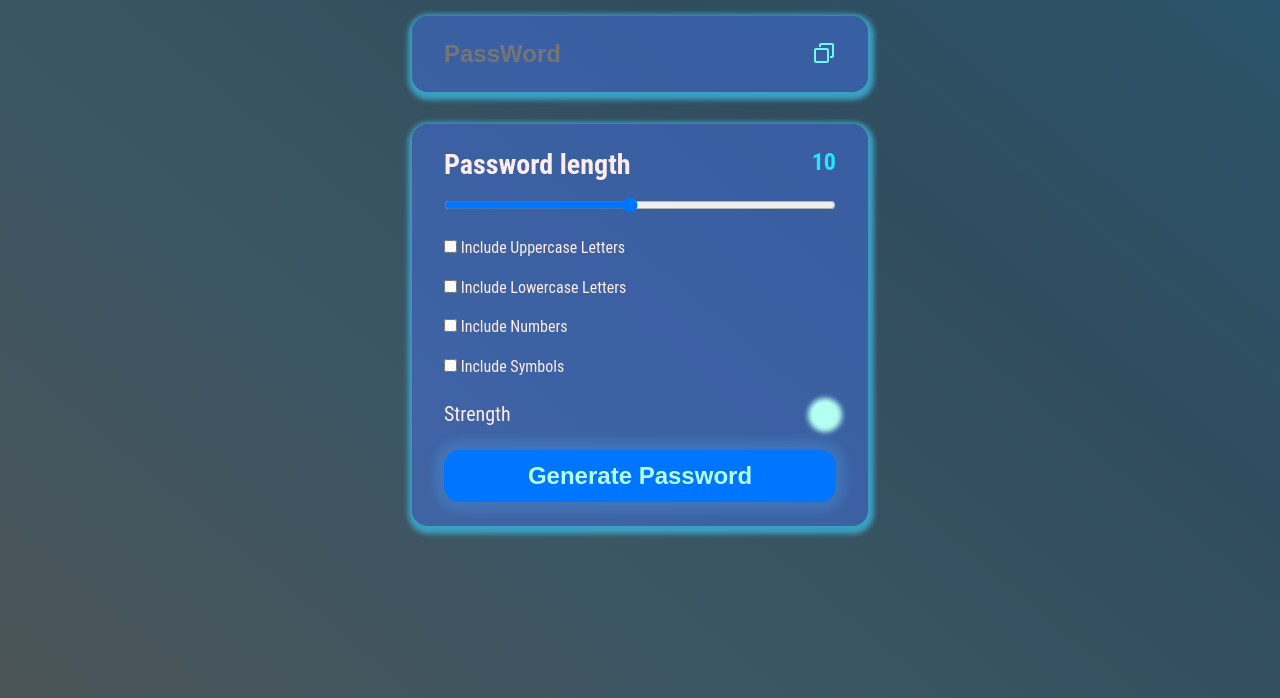
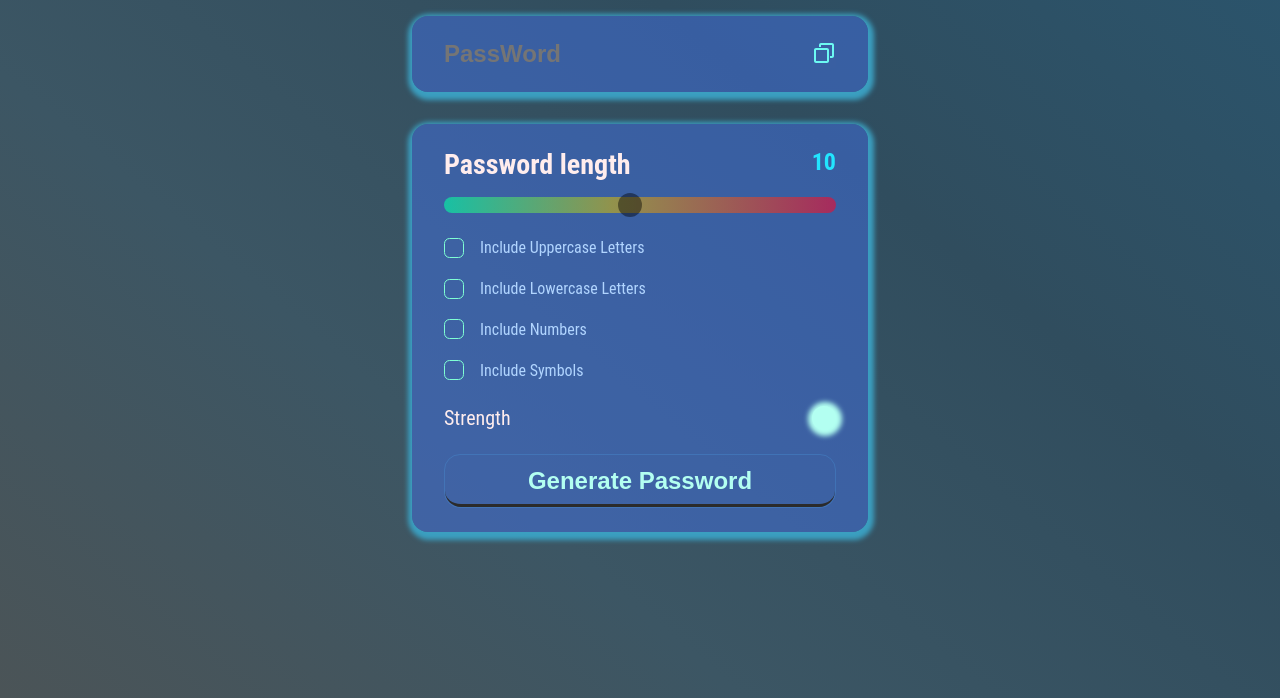
Before and after one commit to Ashutosh3699/password_generator, a plain HTML site: page index.html in a window 1280 px wide. Shown: the part 102-800 px from the top of the page. Drawn offline with Linux system fonts and the light colour scheme.

Commit message:
final commit

```diff
--- a/index.html
+++ b/index.html
@@ -67,23 +67,23 @@
 
                 <div class="option">
 
-                    <input type="checkbox" name="Password" id="uppercase" >
+                    <input type="checkbox" name="Password" id="uppercase" class="checkBtn">
                     <label for="uppercase">Include Uppercase Letters</label>
                 </div>
                 <div class="option">
 
-                    <input type="checkbox" name="Password" id="lowercase">
+                    <input type="checkbox" name="Password" id="lowercase"   class="checkBtn">
                     <label for="lowercase">
                         Include Lowercase Letters</label>
                 </div>
                 <div class="option">
 
-                    <input type="checkbox" name="Password" id="number">
+                    <input type="checkbox" name="Password" id="number"  class="checkBtn">
                     <label for="number">Include Numbers</label>
                 </div>
                 <div class="option">
 
-                    <input type="checkbox" name="Password" id="symbols">
+                    <input type="checkbox" name="Password" id="symbols" class="checkBtn">
                     <label for="symbols">Include Symbols</label>
                 </div>
 
--- a/script.js
+++ b/script.js
@@ -11,6 +11,13 @@ function handleSlider(){
 
     slider_indicator.value = passwordLength;
     password_length.innerText= passwordLength;
+
+    // to measure the background color
+    // const min = slider_indicator.min;
+    // const max = slider_indicator.max;
+
+    // slider_indicator.style.backgroundSize = ((passwordLength-min)*100/(max-min)) + "% 100%";
+
 }
 
 const provideVal = ()=>{
@@ -84,13 +91,13 @@ const strengthColor = ()=>{
 
     if(hasLower && hasUpper && (hasNumber||hasSymbol) && passwordLength>=7){
 
-        setIndicator("#0f0");
+        setIndicator("#03fca0");
     }
     else if((hasLower || hasUpper) && (hasSymbol || hasNumber ) && passwordLength>=4){
-        setIndicator("#ff0");
+        setIndicator("#f2fc69");
     }
     else{
-        setIndicator("#f00");
+        setIndicator("#ff7033");
     }
 
 }
@@ -162,6 +169,8 @@ const shufflePassword = (points)=>{
 
     for (let i = points.length -1; i > 0; i--) {
         let j = Math.floor(Math.random() * (i+1));
+
+        // fint the index from 0 to i thn swap the position of i and j
         let k = points[i];
         points[i] = points[j];
         points[j] = k;
@@ -189,7 +198,7 @@ generate_btn.addEventListener('click',()=>{
 
     console.log("Starting the Journey");
     password = "";
-    // setting up of compulsory value
+    // setting up of compulsory value storing the function in the array and then calling it randomly
     let funcArr = [];
 
     if(upperCaseCheck.checked){
--- a/style.css
+++ b/style.css
@@ -34,7 +34,7 @@
 .header{
 
     font-size: 2rem;
-    color: rgb(255, 237, 237);
+    color: rgba(255, 237, 237, 0.789);
     font-weight: 600;
     text-transform: uppercase;
 
@@ -96,6 +96,47 @@
 
     font-size: 1rem;
     margin-top: 0.3rem;
+    cursor: pointer;
+    display: flex;
+    align-items: center;
+    gap: 0 1rem;
+}
+
+.option label{
+
+    color: #b1d5ff;
+}
+
+.checkBtn{
+
+    cursor: pointer;
+    color: #b3fff1;
+}
+.option input{
+
+    appearance: none;
+    width: 20px;
+    height: 20px;
+    border: 1px solid aquamarine;
+    position: relative;
+    border-radius: 0.35rem;
+  }
+
+.option input:checked{
+
+    background-color: #00ccff;
+}
+
+.option input:checked::before{
+
+    content: "✔";
+    position: absolute;
+    color: rgba(0, 88, 108, 0.599);
+    top: 0;
+    left: 0;
+    font-size: 1.5rem;
+    transform: translateX(1px) translateY(-12px);
+
 }
 
 .strength{
@@ -148,11 +189,13 @@
     border-radius: 1.5rem;
     top: -2.5rem;
     left: -1.5rem;
+    transform: translateY(2rem);
     scale: 0;
-    transition: all 200ms ease-in-out;
+    transition: all 400ms ease-in-out;
 }
 
 .active{
+    transform: translateY(0rem);
     scale:1;
 }
 
@@ -169,6 +212,7 @@
 
 .pink_btn{
 
+    position: relative;
     margin-top: 0.5rem;
     padding-top: 0.75rem;
     padding-bottom: 0.75rem;
@@ -176,16 +220,76 @@
     font-weight: 900;
     border-radius: 1rem;
     color: #b3fff1;
-    background-color: #0075FF;
-    border: 0px;
-    box-shadow: 0px 0px 10px 10px rgba(80, 185, 255, 0.2);
+    background-color: transparent;
+    border: 1px solid rgba(80, 185, 255, 0.2);
+    /**/
     transition: all 200ms ease-in-out;
     cursor: pointer;
 }
+
+.pink_btn::before{
+
+    content: "";
+    position: absolute;
+    top: 0;
+    bottom: 0;
+    right: 0;
+    left: 0;
+    border-radius: 1rem;
+    border-bottom: 3px solid rgb(43, 43, 43);
+}
+
 .pink_btn:hover{
 
     transform: scale(1.01);
-    background-color: #025bc2;
+    background: linear-gradient(90deg, rgba(0, 188, 255, 0.19) 0%, rgba(3, 153, 220, 1) 100%);
+    box-shadow: 0px 0px 10px 10px rgba(80, 185, 255, 0.2);
     color: #64f8dc;
+    border: none;
 
 }
+
+.slide_range{
+
+    appearance: none;
+    height: 1rem;
+    width: 100%;
+    background-color: #395FA2;
+    border-radius: 0.5rem;
+    background: linear-gradient(90deg, rgba(253, 255, 0, 0.6) 0%, rgba(0, 255, 165, 0.6) 0%, rgba(220, 189, 3, 0.54) 43%, rgba(255, 0, 38, 0.55) 100%);
+    outline: none;
+    background-repeat: no-repeat;
+    border: none;
+    position: relative;
+    transition: all 200ms ease-in-out;
+    cursor: pointer;
+    z-index: 0;
+
+}
+
+.slide_range:focus{
+
+    outline: 3px solid rgba(0, 170, 255, 0.6);
+    z-index: 0;
+}
+
+.slide_range::-webkit-slider-thumb{
+
+    appearance: none;
+    height: 1.5rem;
+    width: 1.5rem;
+    background-color: #0000006e;
+    border-radius: 50%;
+    z-index: 1;
+    position: relative;
+    transition: border 200ms ease-in-out;
+}
+
+
+.slide_range::-webkit-slider-thumb:hover{
+
+    border: 2px solid gray;
+    box-sizing: content-box;
+    box-shadow: 0px 0px 4px 1px rgb(142, 142, 142);
+
+}
```
